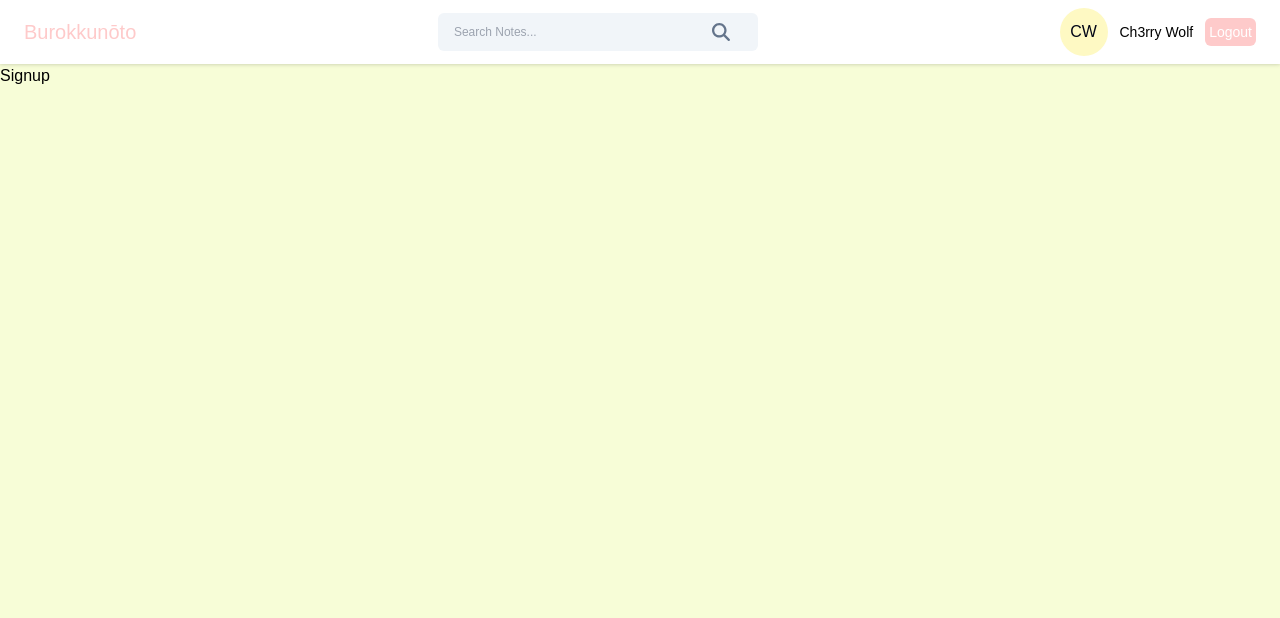
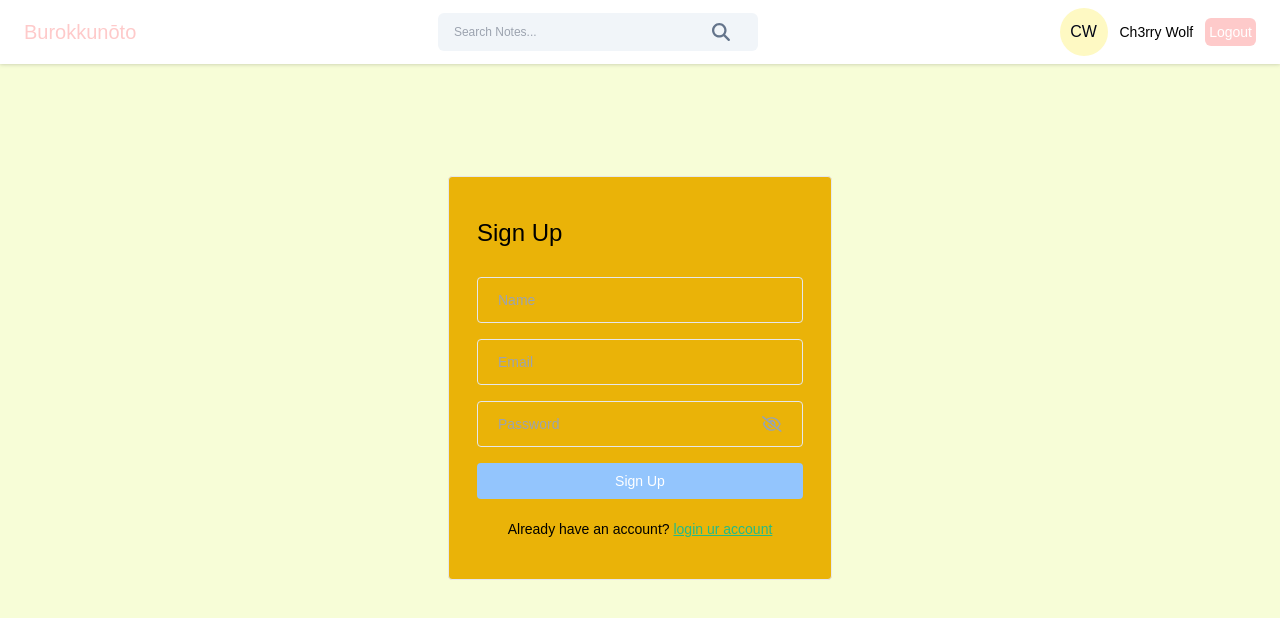
Before and after one commit to ch3rrywolf/Burokkunoto, a React (Vite) app in the folder frontend/: page /signup in a window 1280 px wide. Shown: the top 618 px of the page. Built offline with nearby package versions, Linux system fonts and the light colour scheme.

Commit message:
frontend SignUp form . handle,errorMsg,valdiateForm

```diff
--- a/frontend/src/pages/Signup/Signup.jsx
+++ b/frontend/src/pages/Signup/Signup.jsx
@@ -1,8 +1,75 @@
-import React from 'react'
+import React, { useState } from 'react'
+import PasswordInput from '../../components/Input/PasswordInput'
+import { Link } from 'react-router-dom'
+import { validateEmail } from '../../utils/helper'
 
 const Signup = () => {
+  const [name, setName] = useState("")
+  const [email, setEmail] = useState("")
+  const [password, setPassword] = useState("")
+  const [error, setError] = useState("")
+
+  const handleSignUp = async (e) => {
+    e.preventDefault()
+
+    if(!name) {
+      setError("Please enter your name")
+      return
+    }
+
+    if (!validateEmail(email)) {
+      setError("Please enter a valid email address")
+      return
+    }
+
+    if(!password) {
+      setError("Please enter the password")
+      return
+    }
+
+    setError("")
+
+    // Sign Up Api
+  }
+
+
   return (
-    <div>Signup</div>
+    <div className="flex items-center justify-center mt-28">
+      <div className="w-96 border rounded bg-yellow-500 px-7 py-10">
+        <form onSubmit={handleSignUp}>
+          <h4 className="text-2xl mb-7">Sign Up</h4>
+          <input
+            type="text"
+            placeholder="Name"
+            className="input-box"
+            value={name}
+            onChange={(e) => setName(e.target.value)}
+          />
+          <input
+            type="text"
+            placeholder="Email"
+            className="input-box"
+            value={email}
+            onChange={(e) => setEmail(e.target.value)}
+
+          />
+          <PasswordInput value={password}
+          onChange={(e) => setPassword(e.target.value)}
+          />
+
+          {error && <p className="text-red-700 text-sm pb-1">{error}</p>}
+
+          <button type="submit" className="btn-primary">
+            Sign Up
+          </button>
+          <p className="text-sm text-center mt-4">
+            Already have an account?{" "}
+            <Link to={"/login"} className="font-medium text-[#2B8] underline">
+            login ur account</Link>
+          </p>
+        </form>
+      </div>
+    </div>
   )
 }
 
```
